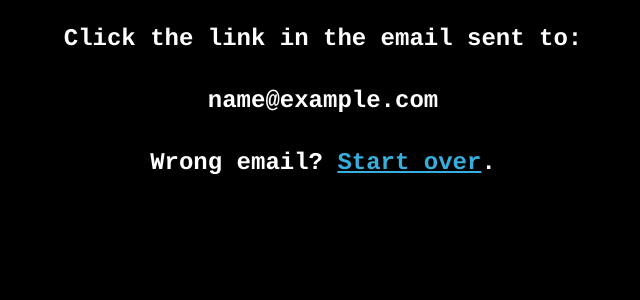
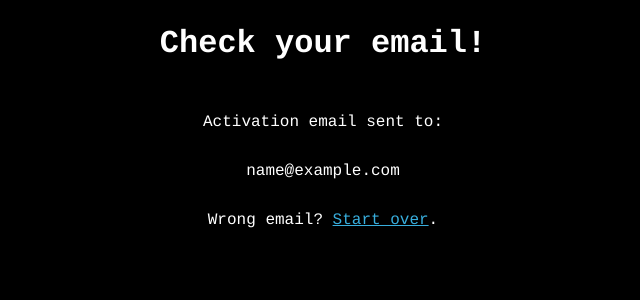
Before and after one commit to talisaar/skunkworx, a Django app: template tali/homepage/templates/homepage/check_email.html in a window 1280 px wide. Shown: the top 300 px of the page, without its empty margins (317-957 px from the left). Run offline with Django 5.2, Linux system fonts and the light colour scheme; the template is opened without the code that fills it: most values are stand-ins (such as "Sample title", 1, 10 or a date in 2020).

Commit message:
handle user already exists and other errors

```diff
--- a/tali/assets/js/signUpController.js
+++ b/tali/assets/js/signUpController.js
@@ -14,9 +14,10 @@ signUpApp.controller("signUpCtrl", [
     $scope.hide_processing_text = true
     $scope.ready = false
     $scope.newUser = {}
-
+    $scope.error_msg = ""
     $scope.signUp = function($event){
 
+        $scope.error_msg = ""
         if ($scope.email && $scope.firstname && $scope.lastname && $scope.password && $scope.password_confirm) {
             // Verify passwords match
             $log.info("all fields exist!")
@@ -58,7 +59,17 @@ signUpApp.controller("signUpCtrl", [
                     // Display check_email screen and pass email address as param
                     $scope.url_str = 'check_email/?email=' + $scope.email
                     $window.location = $window.location.href + $scope.url_str
-                  });
+                  }).catch(function(error)  {
+                    $scope.hide_button = false
+                    $scope.hide_processing_text = true
+
+                    if (error.data.includes("duplicate key value violates unique constraint")) {
+                        $scope.error_msg = 'email already exists'
+                    }
+                    else {
+                        $scope.error_msg = 'Oh skunks! Something went wrong'
+                    }
+                    })
     };
 
 }]);
--- a/tali/homepage/templates/homepage/check_email.html
+++ b/tali/homepage/templates/homepage/check_email.html
@@ -7,7 +7,9 @@
 
 </head>
 <body ng-controller="signUpCtrl">
-    <h2 class="start_section"> Click the link in the email sent to: <h2>{{ email }}</h2>
-    <h2 class="start_section"> Wrong email? <a href="/">Start over</a>. </h2>
+    <h1 class="start_section"> Check your email!</h1>
+    <p class="start_section"> Activation email sent to:</p>
+    <p>{{ email }}</p>
+    <p class="start_section"> Wrong email? <a href="/">Start over</a>. </p>
 
 </body>
--- a/tali/homepage/templates/homepage/index.html
+++ b/tali/homepage/templates/homepage/index.html
@@ -21,6 +21,9 @@
 </head>
 
 <body>
+    {% if error %}
+    <p>THERE WAS AN ERROR!</p>
+    {% endif %}
 
     <div style="width: 100%; height: 30px;"><a style="float: right; margin-right: 10%;"href="{% url 'login' %}">Log in</a> </div>
     <img id="logo" src ="{% static 'img/pepe.jpg' %}" style="display: block; margin: auto; height: 100px; width: 100px;">
@@ -36,6 +39,7 @@
         <input type="password" id="password_confirm" ng-model="password_confirm" placeholder="repeat password" required="required" data-lpignore="true" oninput="check()"/>
         <input type="submit" value="Sign up" ng-hide="hide_button" ng-click="signUp($event)">
         <p ng-hide="hide_processing_text" [disabled]="!ngForm.valid"> Signing up (takes a min...)</p>
+        <p style="font-size: small; color: red;"ng-bind="error_msg"></p>
     </form>
     <p class="start_section">Already a member? <a href="{% url 'login' %}">Log In</a></p>
     <hr>
```
Also changed, not shown: tali/homepage/views.py (+17 -10 lines).
